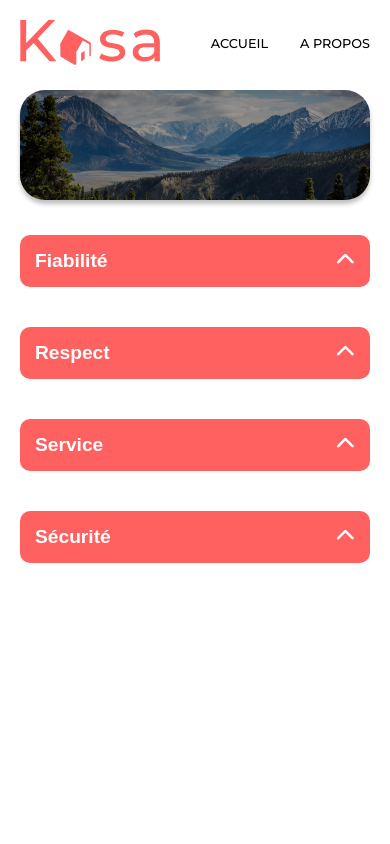
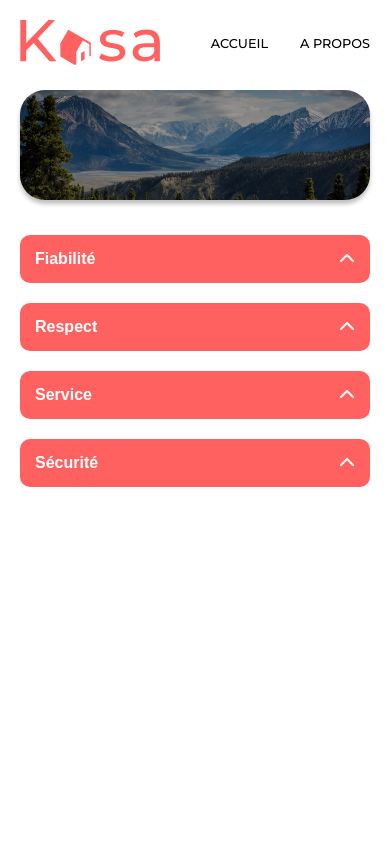
Before and after one commit to ParzivalFR/Kasa, a React (Vite) app: page /about in a window 390 px wide. Shown: the top 844 px of the page. Built offline with nearby package versions, Linux system fonts and the light colour scheme.

Commit message:
Fix Media Query About Page.

```diff
--- a/src/components/Collapse/collapse.scss
+++ b/src/components/Collapse/collapse.scss
@@ -5,6 +5,15 @@
   align-items: center;
   flex-direction: column;
   gap: 40px;
+  transition: gap 0.8s ease;
+
+  @media (max-width: 1280px) {
+    gap: 30px;
+  }
+
+  @media (max-width: 768px) {
+    gap: 20px;
+  }
 
   .collapse {
     @include center_column_center;
@@ -12,6 +21,10 @@
     width: 100%;
     gap: 5px;
     height: auto;
+
+    @media (max-width: 768px) {
+      gap: 2px;
+    }
 
     .collapse_button {
       @include center_space_between;
@@ -25,6 +38,14 @@
       color: $white;
       background-color: $red;
       cursor: pointer;
+
+      @media (max-width: 1280px) {
+        font-size: 1.1rem;
+      }
+
+      @media (max-width: 768px) {
+        font-size: 1rem;
+      }
 
       .fa-chevron-up {
         transition: transform 0.5s ease;
@@ -43,6 +64,10 @@
       padding: 20px;
       border-radius: 10px;
       background-color: $dark;
+
+      @media (max-width: 768px) {
+        font-size: 0.8rem;
+      }
 
       &.active {
         animation: loadContent 800ms both;
```
